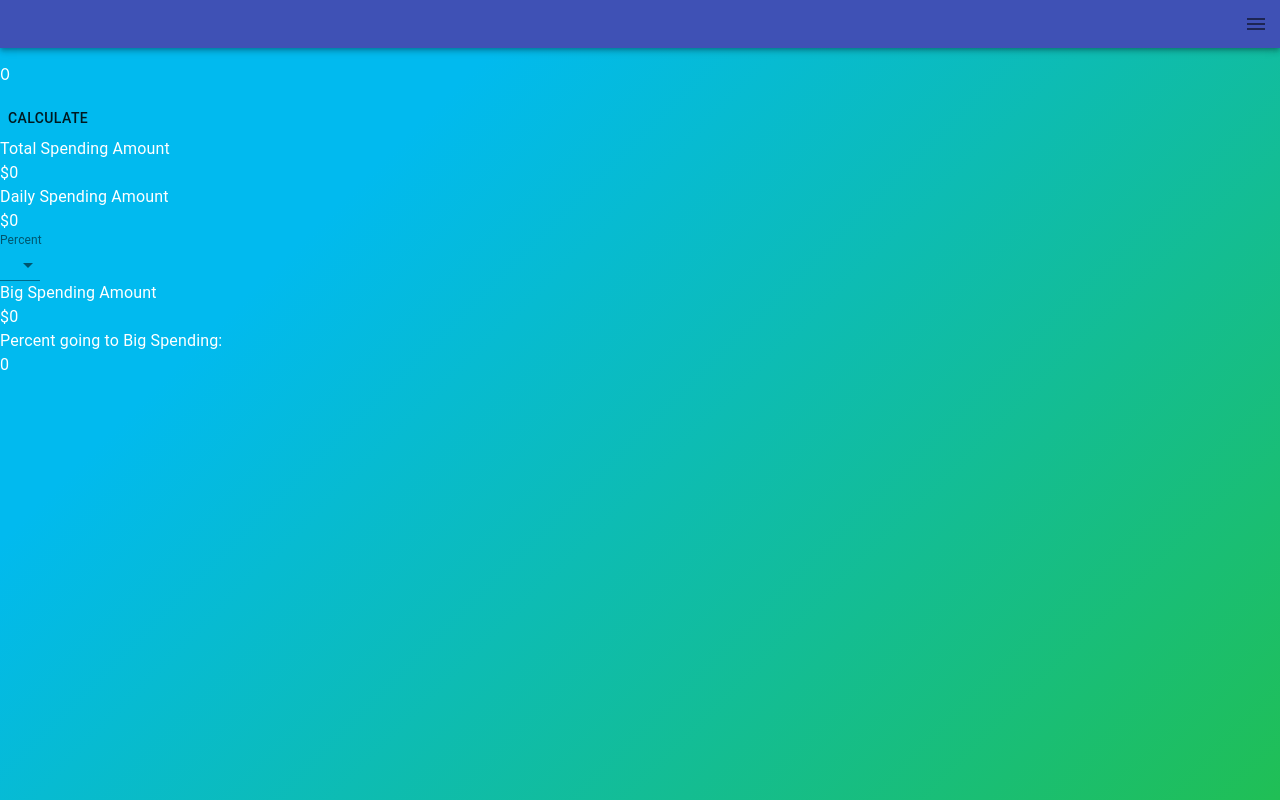
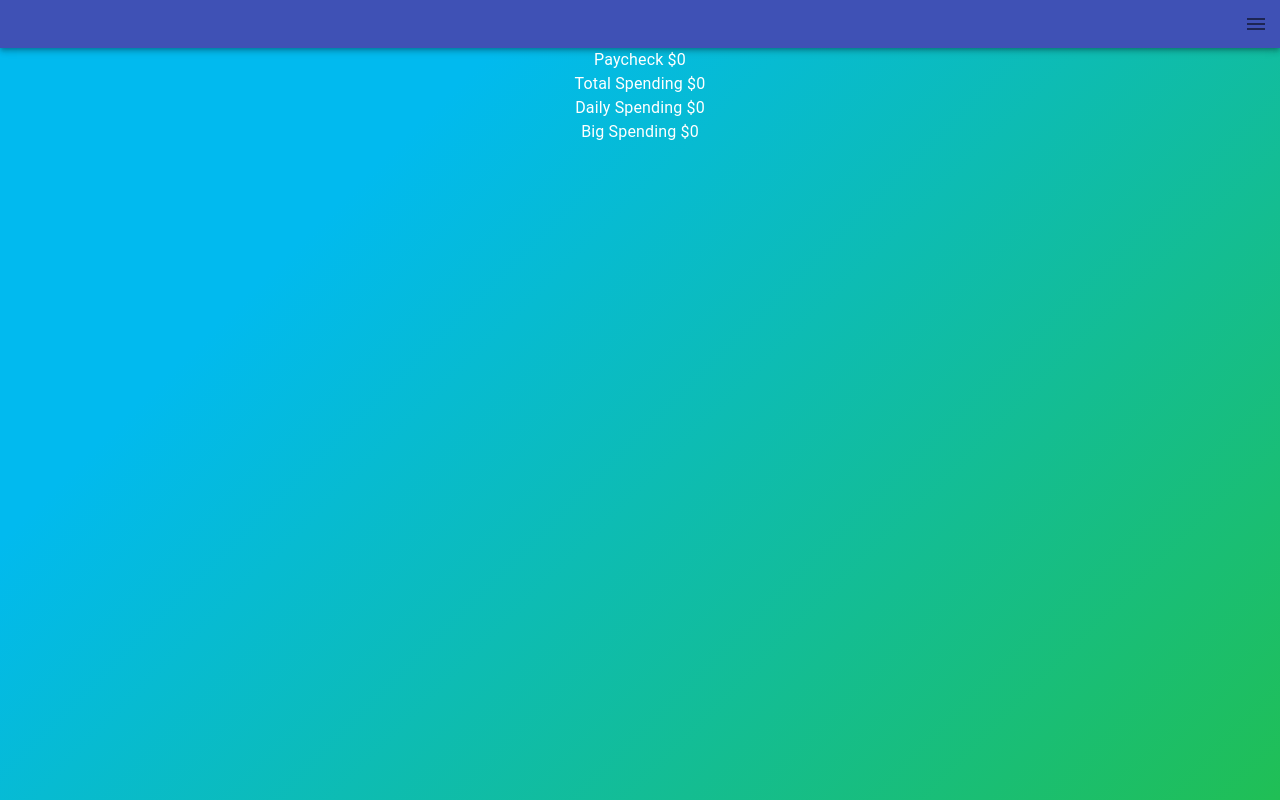
Before and after one commit to Lewis-Hamilton/budget, a React (Create React App) app: page /spending in a window 1280 px wide. Built offline with nearby package versions, Linux system fonts and the light colour scheme.

Commit message:
cleaned up spending page

```diff
--- a/src/components/spending.js
+++ b/src/components/spending.js
@@ -1,11 +1,6 @@
-import React, { useState } from "react";
+import React, { useEffect, useState } from "react";
 import Grid from "@material-ui/core/Grid";
 import Typography from "@material-ui/core/Typography";
-import Button from "@material-ui/core/Button";
-import Select from "@material-ui/core/Select";
-import MenuItem from "@material-ui/core/MenuItem";
-import InputLabel from "@material-ui/core/InputLabel";
-import FormControl from "@material-ui/core/FormControl";
 import { useSelector } from "react-redux";
 
 export default function Spending() {
@@ -13,57 +8,30 @@ export default function Spending() {
   const [totalSpending, setTotalSpending] = useState(0);
   const [dailySpending, setDailySpending] = useState(0);
   const [bigSpending, setBigSpending] = useState(0);
-  const [percentDailySpending, setPercentDailySpending] = useState(0);
-  const [percentBigSpending, setPercentBigSpending] = useState(0);
+
+  useEffect(() => {
+    calculateSpending();
+  });
 
   const calculateSpending = () => {
-    setTotalSpending(initialAmount);
-    setDailySpending(initialAmount * percentDailySpending);
-    setBigSpending(initialAmount * percentBigSpending);
-  };
-
-  const calculatePercent = (e) => {
-    setPercentDailySpending(e.target.value);
-    setPercentBigSpending(1 - e.target.value);
+    setTotalSpending(initialAmount * 0.5);
+    setDailySpending(totalSpending * 0.4);
+    setBigSpending(totalSpending * 0.6);
   };
 
   return (
-    <Grid>
-      <p>{initialAmount}</p>
+    <Grid container direction="column" alignItems="center">
       <Grid item>
-        <Button onClick={() => calculateSpending()}>Calculate</Button>
+        <Typography>Paycheck ${initialAmount}</Typography>
       </Grid>
       <Grid item>
-        <Typography>Total Spending Amount</Typography>
-        <Typography>${totalSpending}</Typography>
+        <Typography>Total Spending ${totalSpending}</Typography>
       </Grid>
       <Grid item>
-        <Typography>Daily Spending Amount</Typography>
-        <Typography>${dailySpending}</Typography>
-        <FormControl>
-          <InputLabel>Percent</InputLabel>
-          <Select
-            value={percentDailySpending}
-            onChange={(e) => calculatePercent(e)}
-          >
-            <MenuItem value={0.1}>10%</MenuItem>
-            <MenuItem value={0.2}>20%</MenuItem>
-            <MenuItem value={0.3}>30%</MenuItem>
-            <MenuItem value={0.4}>40%</MenuItem>
-            <MenuItem value={0.5}>50%</MenuItem>
-            <MenuItem value={0.6}>60%</MenuItem>
-            <MenuItem value={0.7}>70%</MenuItem>
-            <MenuItem value={0.8}>80%</MenuItem>
-            <MenuItem value={0.9}>90%</MenuItem>
-            <MenuItem value={1}>100%</MenuItem>
-          </Select>
-        </FormControl>
+        <Typography>Daily Spending ${dailySpending}</Typography>
       </Grid>
       <Grid item>
-        <Typography>Big Spending Amount</Typography>
-        <Typography>${bigSpending}</Typography>
-        <Typography>Percent going to Big Spending:</Typography>
-        <Typography>{percentBigSpending}</Typography>
+        <Typography>Big Spending ${bigSpending}</Typography>
       </Grid>
     </Grid>
   );
```
